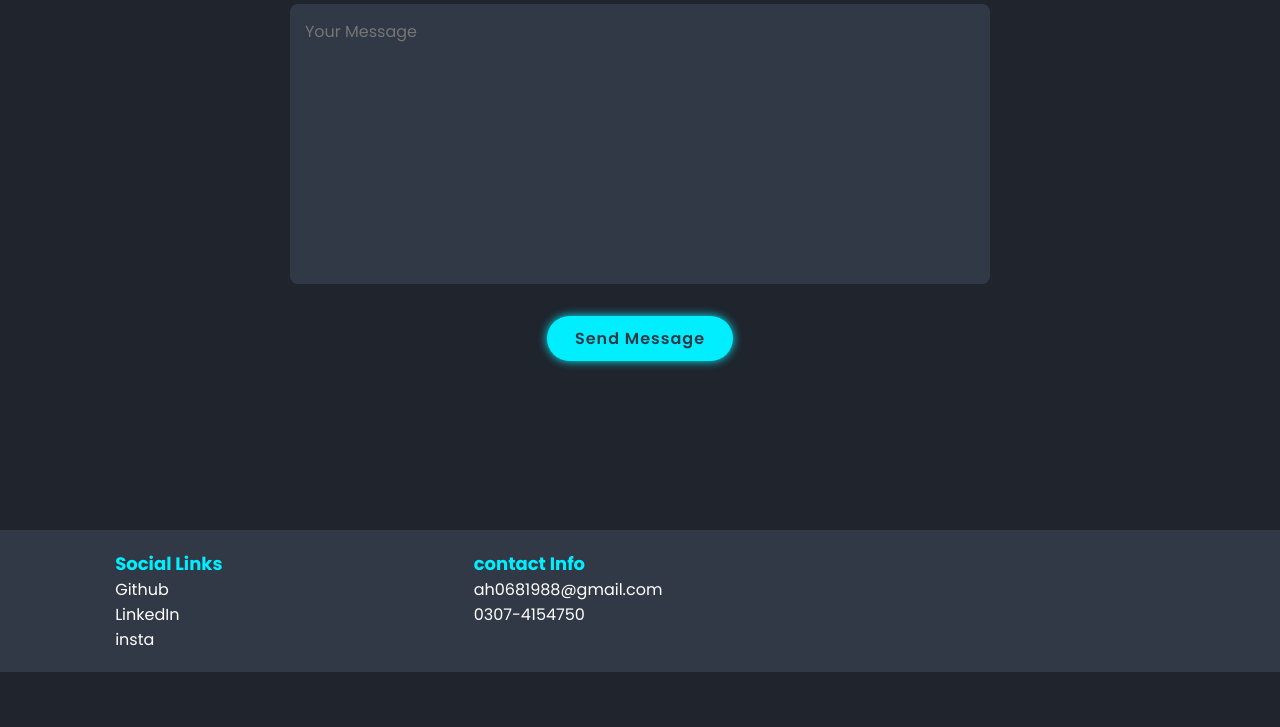
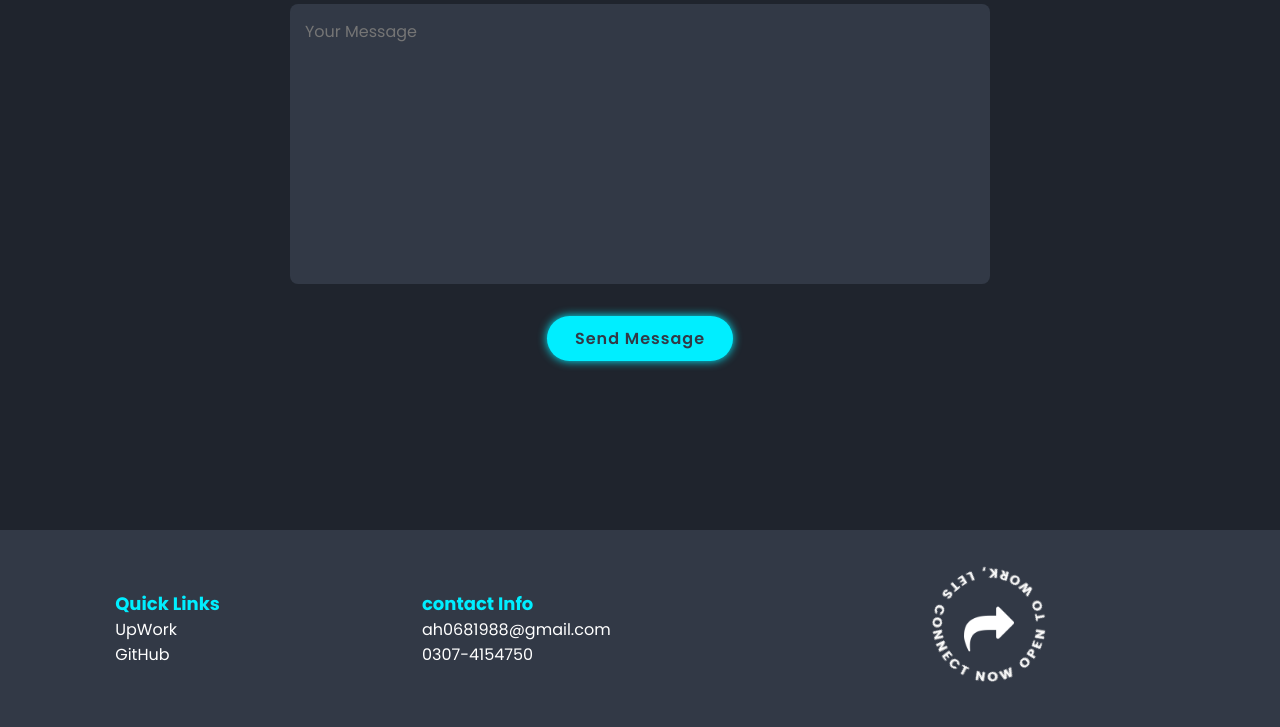
Before and after one commit to thealihamza04/Portfolio, a plain HTML site: page index.html in a window 1280 px wide. Shown: the part 3733-4460 px from the top of the page. Before the commit the page ends 4405 px from the top, so only its background shows below. Drawn offline with nearby package versions, Linux system fonts and the light colour scheme.

Commit message:
add footer + quick links

```diff
--- a/index.html
+++ b/index.html
@@ -219,17 +219,14 @@
   </div>
 
   <!-- footer design [tailwind css used here] -->
-  <footer class="footer ">
+  <footer class="footer">
     <div class="col ">
-      <h1 class="">Social Links</h1>
-      <a href="">
-        Github
+      <h1 class="">Quick Links</h1>
+      <a href="https://www.upwork.com/freelancers/~0108b1074fe9afbd80?viewMode=1">
+        UpWork
       </a>
       <a href="">
-        LinkedIn
-      </a>
-      <a href="">
-        insta
+        GitHub
       </a>
     </div>
 
@@ -237,6 +234,28 @@
       <h1>contact Info</h1>
       <p>ah0681988@gmail.com</p>
       <p>0307-4154750</p>
+    </div>
+
+    <div class="main">
+      <!-- <img src="https://www.kirupa.com/icon/1f354.svg" width="50" height="50"> -->
+      <img src="./images/shareicon.png" width="50" height="50">
+      <a href="https://www.linkedin.com/in/contact-with-alihamza/">
+        <svg id="rotatingText" viewBox="0 0 200 200" width="150" height="150">
+          <defs>
+            <path id="circle" d="M 100, 100
+                    m -75, 0
+                    a 75, 75 0 1, 0 150, 0
+                    a 75, 75 0 1, 0 -150, 0
+                    ">
+            </path>
+          </defs>
+          <text width="200">
+            <textPath alignment-baseline="top" xlink:href="#circle" class="text">
+              Open to work, lets connect now
+            </textPath>
+          </text>
+        </svg>
+      </a>
     </div>
 
     <!-- <div class="footer-iconTop">
--- a/style.css
+++ b/style.css
@@ -1,4 +1,5 @@
 @import url('https://fonts.googleapis.com/css2?family=Poppins:wght@300;400;500;600;700;800;900&display=swap');
+@import url('https://fonts.googleapis.com/css2?family=Kanit:ital,wght@0,100;0,200;0,300;0,400;0,500;0,600;0,700;0,800;0,900;1,100;1,200;1,300;1,400;1,500;1,600;1,700;1,800;1,900&display=swap');
 
 * {
     margin: 0;
@@ -359,6 +360,7 @@ span {
 }
 
 .footer {
+    align-items: center;
     display: grid;
     grid-template-columns: repeat(3, auto);
     padding: 2rem 9%;
@@ -390,6 +392,7 @@ span {
 .footer a,
 p {
     font-size: medium;
+    user-select: all;
 }
 
 
@@ -410,6 +413,53 @@ p {
 .footer-iconTop a i {
     font-size: 2.4rem;
     color: var(--secoden-bg-color);
+}
+
+.text {
+    font-weight: 600;
+    letter-spacing: 5px;
+    text-transform: uppercase;
+    /* font-family: 'Kanit'; */
+    /* font-family: "Kanit", sans-serif; */
+    font-size: 17px;
+    fill: var(--text-color);
+    text-shadow: 1px 0px #ccc;
+}
+
+#rotatingText {
+    animation-name: rotate-circle;
+    animation-duration: 10s;
+    animation-timing-function: linear;
+    animation-iteration-count: infinite;
+}
+
+@keyframes rotate-circle {
+    to {
+        transform: rotate(1turn);
+    }
+}
+
+.main {
+    display: grid;
+    align-items: center;
+    justify-items: center;
+    overflow: hidden;
+}
+
+.main img {
+    position: absolute;
+}
+
+
+.main img {
+    position: absolute;
+    /* animation-name: rotate-circle; */
+    animation-direction: reverse;
+    filter: invert(100%) !important;
+    animation-duration: 5s;
+    /* animation-timing-function: linear; */
+    /* animation-iteration-count: infinite; */
+    filter: drop-shadow(0px 0px 5px #333);
 }
 
 #loading-btn {
@@ -548,6 +598,12 @@ p {
     #custom-message {
         font-size: 1rem;
     }
+
+    .footer {
+        grid-template-columns: repeat(1, auto);
+        gap: 10px;
+    }
+
 }
 
 @media (max-width: 786px) {
```
Also changed, not shown: images/shareicon.png (added), script.js (line endings or trailing spaces).
